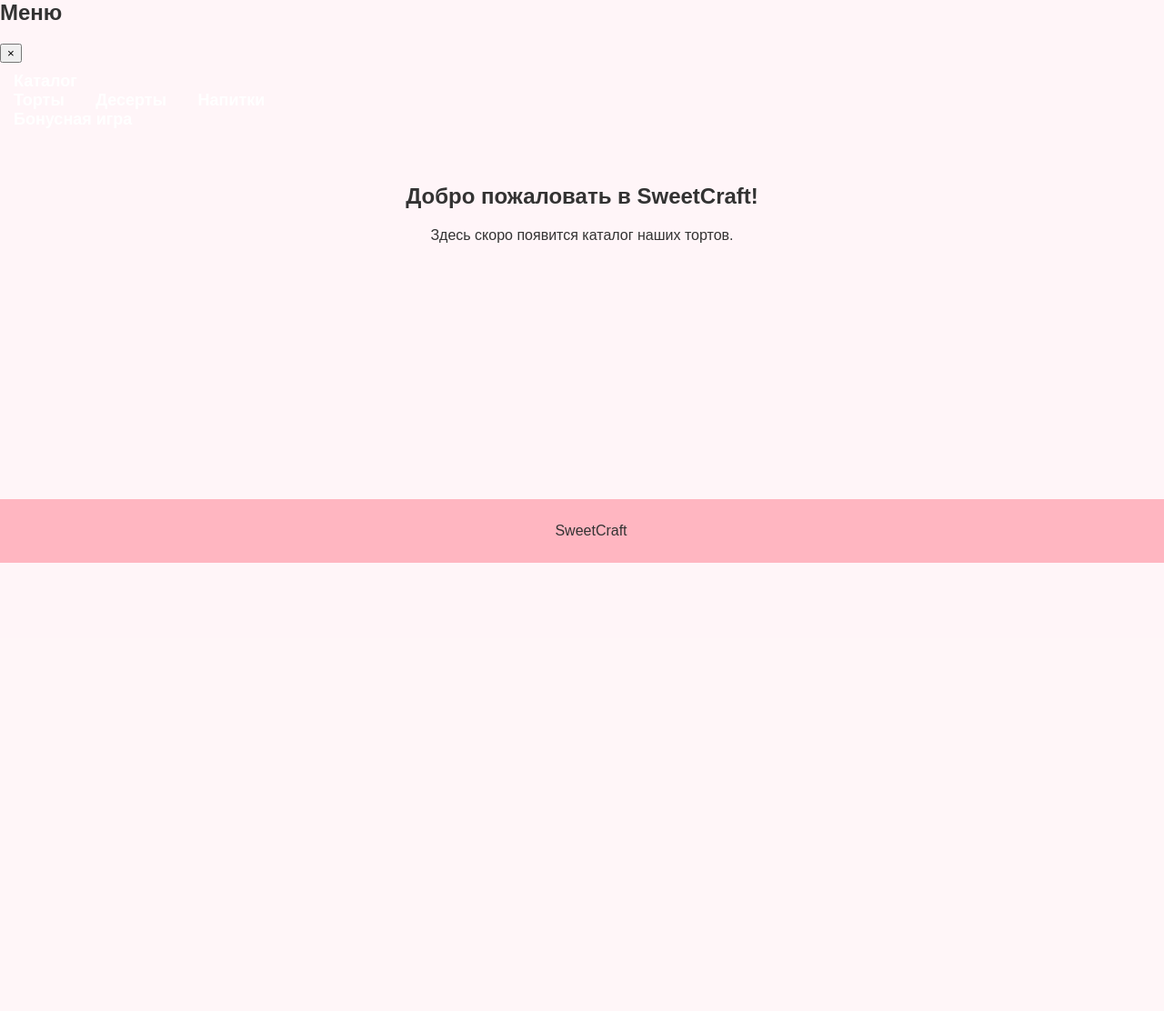
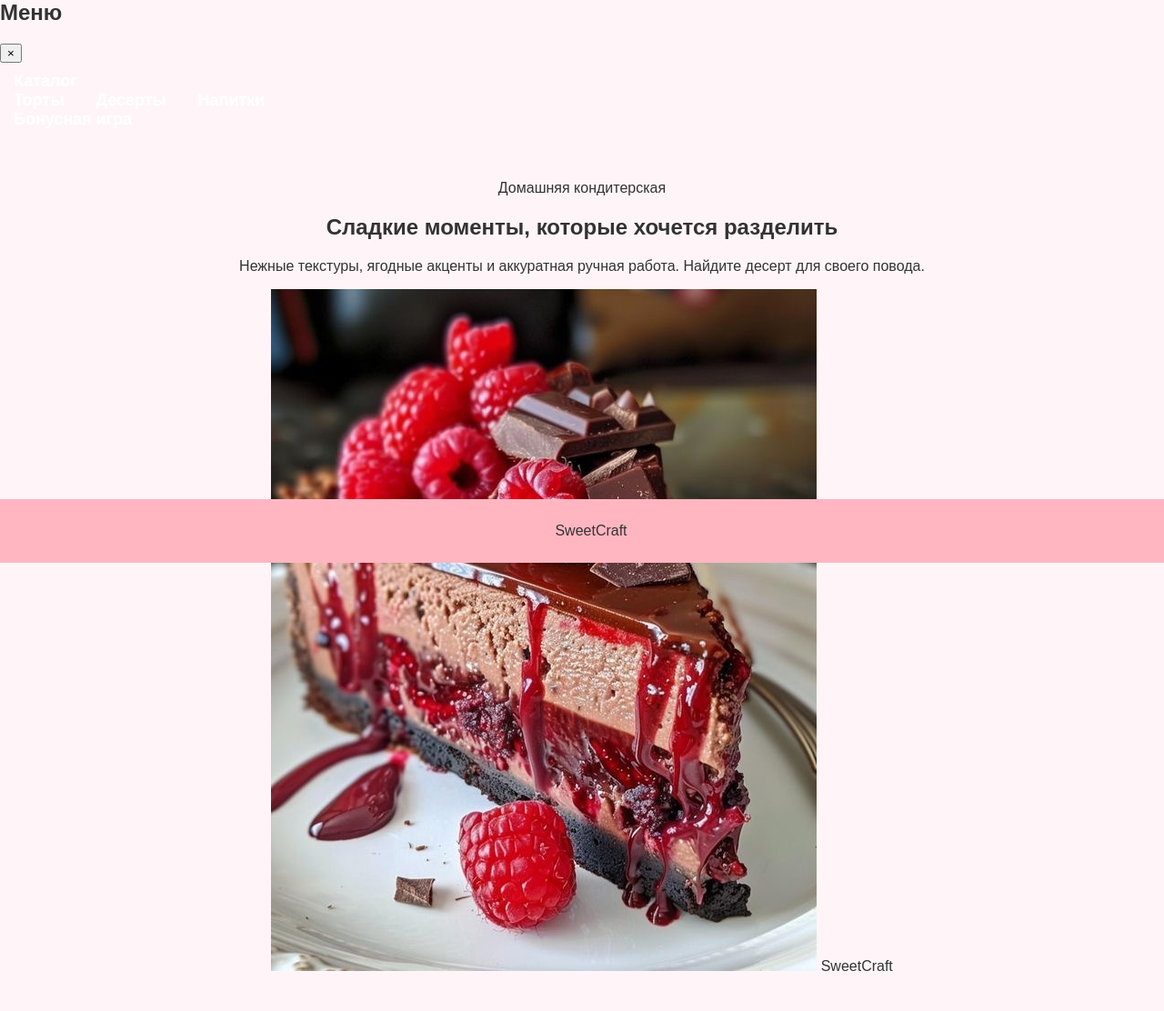
Before and after one commit to dergunovaai/SweetsCraft, a Django app: page / in a window 1280 px wide. Shown: the part 181-1293 px from the top of the page at 91% size. Before the commit the page ends 800 px from the top, so only its background shows below. Run offline with Django 5.2, Linux system fonts and the light colour scheme.

Commit message:
Обновила главную и бонусную игру

```diff
--- a/templates/index.html
+++ b/templates/index.html
@@ -1,6 +1,23 @@
 {% extends 'base.html' %}
+{% load static %}
+
+{% block title %}SweetCraft — авторские торты{% endblock %}
 
 {% block content %}
-    <h2>Добро пожаловать в SweetCraft!</h2>
-    <p>Здесь скоро появится каталог наших тортов.</p>
+    <section class="catalog-hero" aria-labelledby="catalog-heading">
+        <div class="catalog-hero__copy">
+            <p class="eyebrow">Домашняя кондитерская</p>
+            <h1 id="catalog-heading">Сладкие моменты, которые хочется разделить</h1>
+            <p class="catalog-hero__lead">Нежные текстуры, ягодные акценты и аккуратная ручная работа. Найдите десерт для своего повода.</p>
+        </div>
+        <div class="catalog-hero__visual">
+            <span class="catalog-hero__shape catalog-hero__shape--pink" aria-hidden="true"></span>
+            <span class="catalog-hero__shape catalog-hero__shape--mint" aria-hidden="true"></span>
+            <div class="catalog-hero__image-frame">
+                <img src="{% static cakes.0.image %}" alt="{{ cakes.0.name }}">
+                <span class="catalog-hero__badge">SweetCraft</span>
+            </div>
+        </div>
+    </section>
+
 {% endblock %}
```
Also changed, not shown: templates/game.html (+14 -2 lines).
